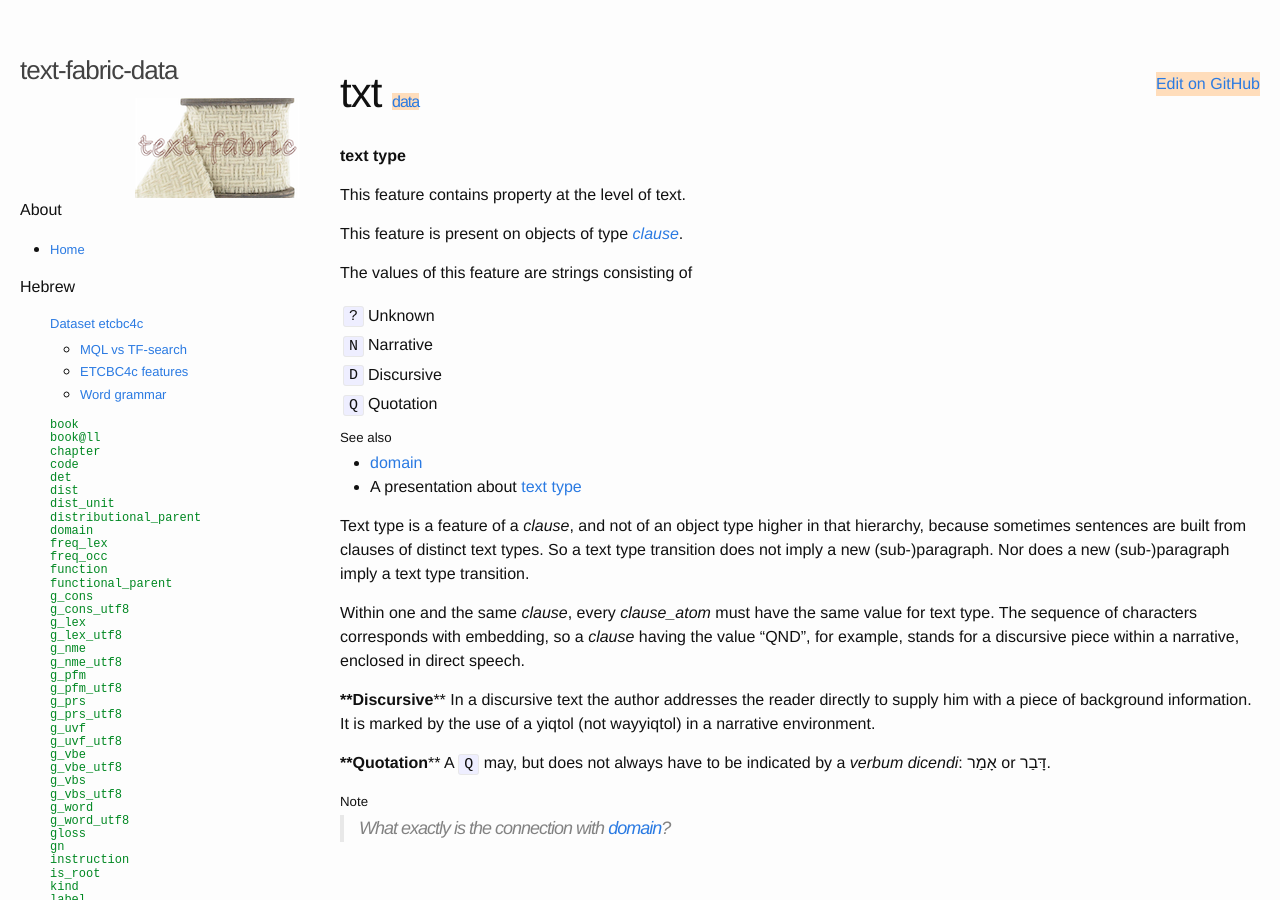
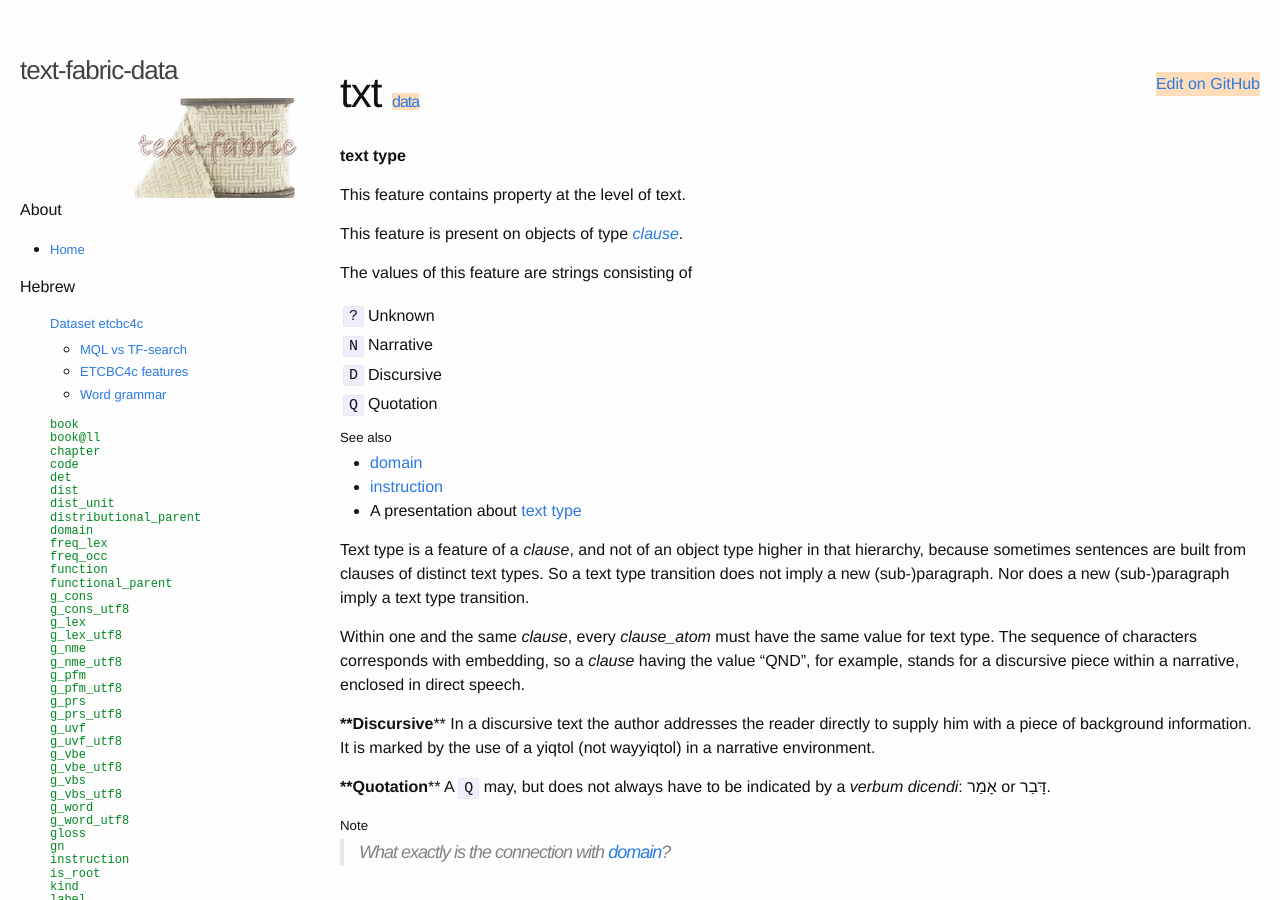
Before and after one commit to kungsik/text-fabric-data, a Jekyll site: the page built from docs/_features/hebrew/etcbc4c/txt.md, in a window 1280 px wide and 900 px high. Built offline with Jekyll 4.4.1, drawn with Linux system fonts in a browser that asks for light colours.

Commit message:
Update txt.md

```diff
--- a/docs/_features/hebrew/etcbc4c/txt.md
+++ b/docs/_features/hebrew/etcbc4c/txt.md
@@ -20,6 +20,7 @@ The values of this feature are strings consisting of
 ##### See also
 
 * [domain](domain)
+* [instruction](instruction)
 * A presentation about [text type](https://etcbc.github.io/text-fabric-data/assets/img/txt.pdf)
 
 Text type is a feature of a *clause*, and not of an object type higher
```
